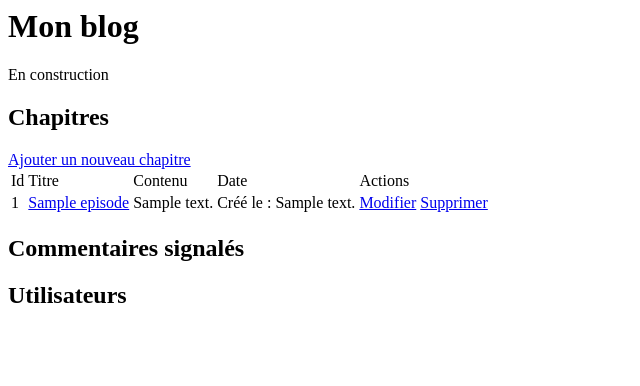
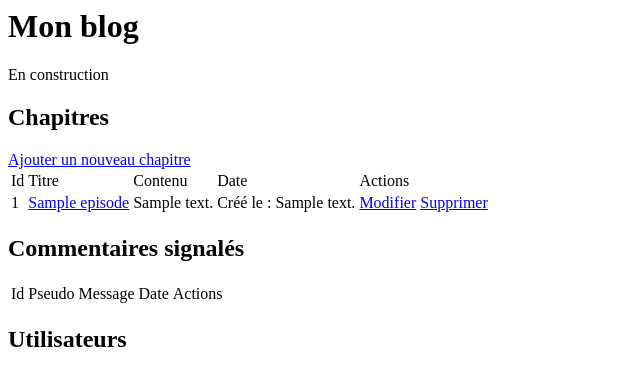
Before and after one commit to NicoJllt/Projet4bis, a PHP site: template templates/administration.php in a window 1280 px wide. Shown: the top 386 px of the page, without its empty margins (0-640 px from the left). Run offline with PHP 8.4, Linux system fonts and the light colour scheme; the template is opened without the code that fills it: most values are stand-ins (such as "Sample title", 1, 10 or a date in 2020); data that the repository does not hold is empty.

Commit message:
Espace administration : Les commentaires

```diff
--- a/config/Router.php
+++ b/config/Router.php
@@ -41,6 +41,8 @@ class Router
                     $this->backController->addMessage($this->request->getPost(), $this->request->getGet()->get('episodeId'));
                 } elseif ($route === 'flagComment') {
                     $this->frontController->flagComment($this->request->getGet()->get('messageId'));
+                } elseif ($route === 'unflagComment') {
+                    $this->backController->unflagComment($this->request->getGet()->get('messageId'));
                 } elseif ($route === 'deleteMessage') {
                     $this->backController->deleteMessage($this->request->getGet()->get('messageId'));
                 } elseif ($route === 'register') {
--- a/src/DAO/EpisodeDAO.php
+++ b/src/DAO/EpisodeDAO.php
@@ -19,7 +19,7 @@ class EpisodeDAO extends DAO
 
     public function getEpisodes()
     {
-        $sql = 'SELECT episodes.episodeId, episodes.title, episodes.content, users.username, episodes.dateMessage FROM episodes INNER JOIN users ON episodes.user_id = users.userId ORDER BY episodes.episodeId DESC';
+        $sql = 'SELECT episodes.episodeId, episodes.title, episodes.content, users.username, episodes.dateEpisode FROM episodes INNER JOIN users ON episodes.user_id = users.userId ORDER BY episodes.episodeId DESC';
         $result = $this->createQuery($sql);
         $episodes = [];
         foreach ($result as $row) {
@@ -32,7 +32,7 @@ class EpisodeDAO extends DAO
 
     public function getEpisode($episodeId)
     {
-        $sql = 'SELECT episodes.episodeId, episodes.title, episodes.content, users.username, episodes.dateMessage FROM episodes INNER JOIN users ON episodes.user_id = users.userId WHERE episodes.episodeId = ?';
+        $sql = 'SELECT episodes.episodeId, episodes.title, episodes.content, users.username, episodes.dateEpisode FROM episodes INNER JOIN users ON episodes.user_id = users.userId WHERE episodes.episodeId = ?';
         $result = $this->createQuery($sql, [$episodeId]);
         $episode = $result->fetch();
         $result->closeCursor();
@@ -41,7 +41,7 @@ class EpisodeDAO extends DAO
 
     public function addEpisode(Parameter $post, $userId)
     {
-        $sql = 'INSERT INTO episodes (title, content, dateMessage, idUser) VALUES (?, ?, NOW(), ?)';
+        $sql = 'INSERT INTO episodes (title, content, dateEpisode, idUser) VALUES (?, ?, NOW(), ?)';
         $this->createQuery($sql, [
             $post->get('title'),
             $post->get('content'),
--- a/templates/administration.php
+++ b/templates/administration.php
@@ -5,6 +5,7 @@
 <?= $this->session->show('add_episode'); ?>
 <?= $this->session->show('edit_episode'); ?>
 <?= $this->session->show('delete_episode'); ?>
+<?= $this->session->show('unflag_comment'); ?>
 <h2>Chapitres</h2>
 <a href="../public/index.php?route=addEpisode">Ajouter un nouveau chapitre</a>
 <table>
@@ -34,5 +35,32 @@
 </table>
 
 <h2>Commentaires signalés</h2>
+<table>
+    <tr>
+        <td>Id</td>
+        <td>Pseudo</td>
+        <td>Message</td>
+        <td>Date</td>
+        <td>Actions</td>
+    </tr>
+    <?php
+    foreach ($messages as $message) {
+    ?>
+        <tr>
+            <td><?= htmlspecialchars($message->getMessageId()); ?></td>
+            <td><?= substr(htmlspecialchars($message->getUsername()), 0, 50); ?></td>
+            <td><?= substr(htmlspecialchars($message->getContent()), 0, 150); ?></td>
+            <td>Créé le : <?= htmlspecialchars($message->getDateMessage()); ?></td>
+            <td>En construction</td>
+            <td>
+                <a href="../public/index.php?route=unflagComment&messageId=<?= $message->getMessageId(); ?>">Désignaler le commentaire</a>
+                <a href="../public/index.php?route=deleteMessage&messageId=<?= $message->getMessageId(); ?>">Supprimer le commentaire</a>
+            </td>
+        </tr>
+    <?php
+    }
+    ?>
+</table>
+
 
 <h2>Utilisateurs</h2>
```
Also changed, not shown: src/DAO/MessageDAO.php (+19 -0 lines), src/controller/BackController.php (+11 -2 lines).
